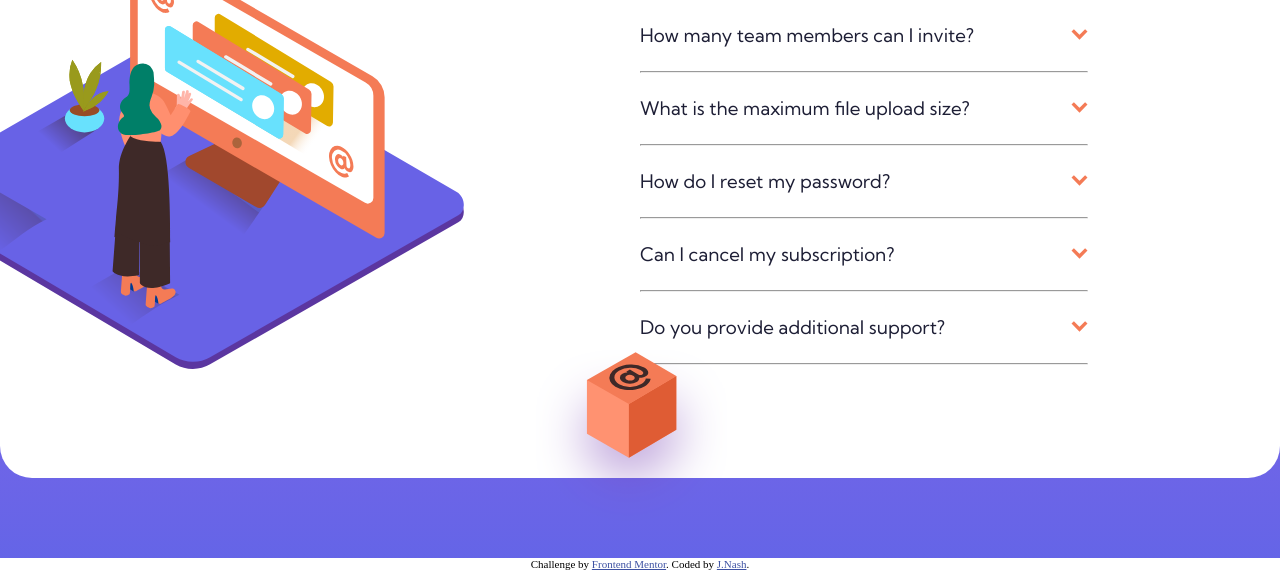
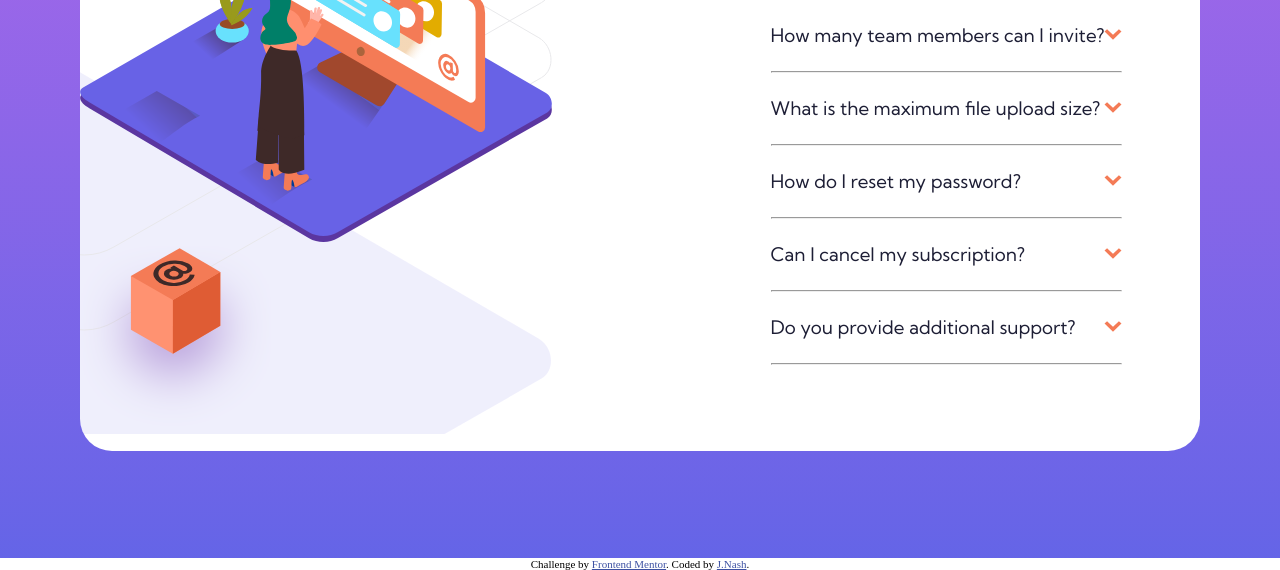
Before and after one commit to SargeantK9/Frontendmentor.io-FAQ-Accordion-Card, a plain HTML site: page index.html in a window 1280 px wide. Shown: the part 242-812 px from the top of the page. Drawn offline with Linux system fonts and the light colour scheme.

Commit message:
some more formatting

```diff
--- a/css/master.css
+++ b/css/master.css
@@ -19,8 +19,8 @@ body {
 
 main {
   background-image: linear-gradient(var(--soft-violet), var(--soft-blue));
-  min-height: 100vh;
-  max-width: 100%;
+  height: 100vh;
+  max-width: 100vw;
   display: flex;
   justify-content: center;
   align-items: center;
@@ -32,13 +32,22 @@ main {
   flex-direction: row;
   justify-content: space-between;
   align-items: center;
+  min-width: calc(var(--font-size) * 70);
+  width: auto;
+  max-width: 85%;
+  max-height: 85%;
   background-color: white;
-  width: calc(var(--font-size) * 80);
-  height: calc(var(--font-size) * 40);
-  overflow: hidden;
   border-radius: calc(var(--font-size) * 2);
 }
 
+.text-box {
+  display: flex;
+  flex-direction: column;
+  justify-content: center;
+  margin: 7%;
+}
+
+/*
 .desktop-box {
   position: absolute;
   left: calc(var(--font-size) * 33.5);
@@ -51,21 +60,31 @@ picture img {
   right: calc(var(--font-size) * 6);
 
 }
+*/
 
-.text-box {
-  width: 50%;
-  display: flex;
-  flex-direction: column;
-  justify-content: center;
+.desktop-images {
+  height: 100%;
+  background-image: url('../images/bg-pattern-desktop.svg');
+  background-position: 100% 50%;
+}
+
+.mobile-images {
+  visibility: hidden;
+}
+
+.woman-desktop-image {
+  height: 100%;
+  overflow: hidden;
+  position: relative;
+}
+
+.woman-desktop-image img {
+  position: relative;
 }
 
 .text-box h1 {
   align-self: flex-start;
   margin: 0 0 var(--font-size) 0;
-}
-
-.faq {
-  width: 70%;
 }
 
 .faq-container {
@@ -112,7 +131,7 @@ input[type="checkbox"] {
   transform: rotateZ(-180deg);
 }
 
-.faq input[type="checkbox"]:checked + label h3 {
+.faq input[type="checkbox"]:checked + label div h3 {
   font-weight: 700;
 }
 
@@ -123,3 +142,17 @@ input[type="checkbox"] {
 .faq input[type="checkbox"] + label div img {
   transition-duration: 0.5s;
 }
+
+@media (orientation: portrait) {
+  .wrapper {
+    flex-direction: column;
+  }
+
+  .desktop-images {
+    display: none;
+  }
+
+  .mobile-images {
+    display: block;
+  }
+}
--- a/index.html
+++ b/index.html
@@ -27,12 +27,26 @@
 <body>
   <main>
     <div class="wrapper">
-      <picture>
+      <!--Could try building div within div for the image of the desktop woman with the desktop box
+       (set overlfow on the div that contains the woman to hidden
+        then set the position of box divs to relative and overlay them;
+        this should maintain positioning regardless of the display resolution or ratio then set a media query
+        when portrait to set this larger div to hidden and have another div that contains the mobile image that is
+        then set to visible.) -->
+      <!--<picture>
         <source media="(orientation: landscape)" srcset="./images/illustration-woman-online-desktop.svg">
         <source media="(orientation: portrait)" srcset="./images/illustration-woman-online-mobile.svg">
         <img src="./images/illustration-woman-online-mobile.svg" alt="illustration-woman-online">
-      </picture>
-      <img class="desktop-box" src="./images/illustration-box-desktop.svg" alt="desktop-box">
+      </picture>-->
+      <div class="desktop-images">
+        <div class="woman-desktop-image">
+          <img src="./images/illustration-woman-online-desktop.svg" alt="desktop-woman">
+        </div>
+        <img class="desktop-box" src="./images/illustration-box-desktop.svg" alt="desktop-box">
+      </div>
+      <div class="mobile-images">
+        <img src="./images/illustration-woman-online-mobile.svg" alt="mobile-woman">
+      </div>
       <div class="text-box">
         <h1>FAQ</h1>
         <form class="faq" action="index.html" method="post">
```
